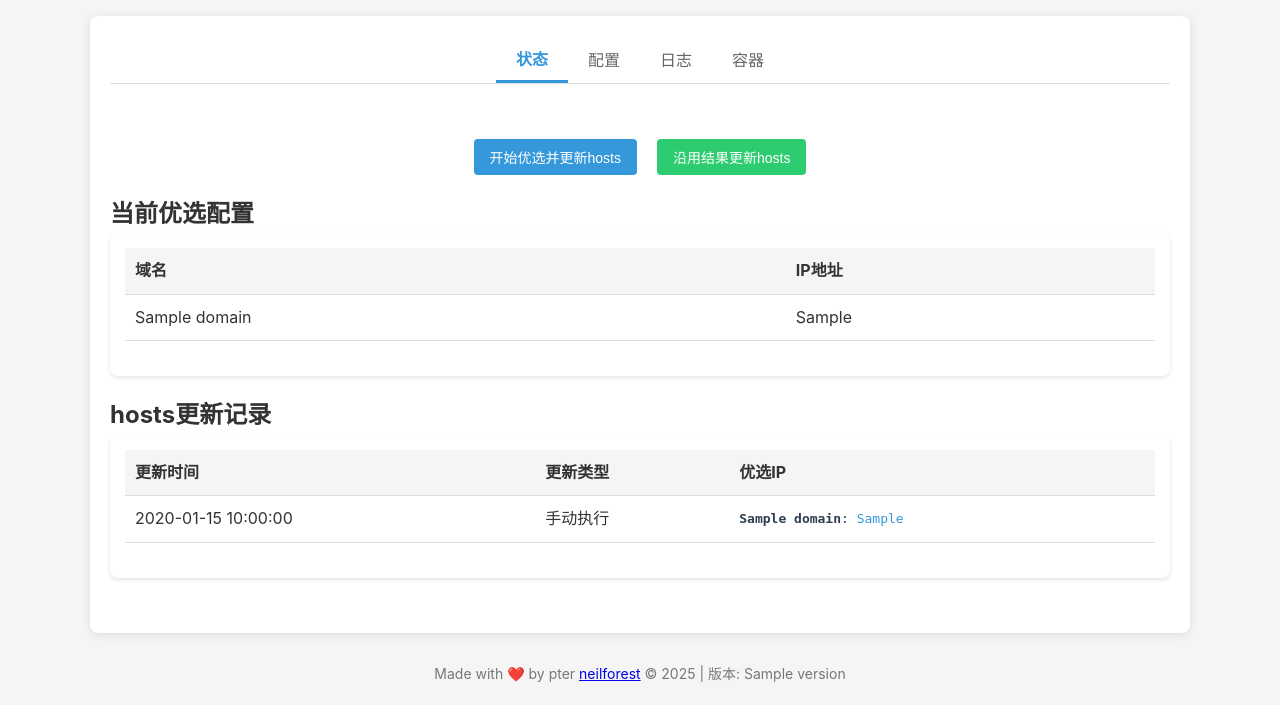
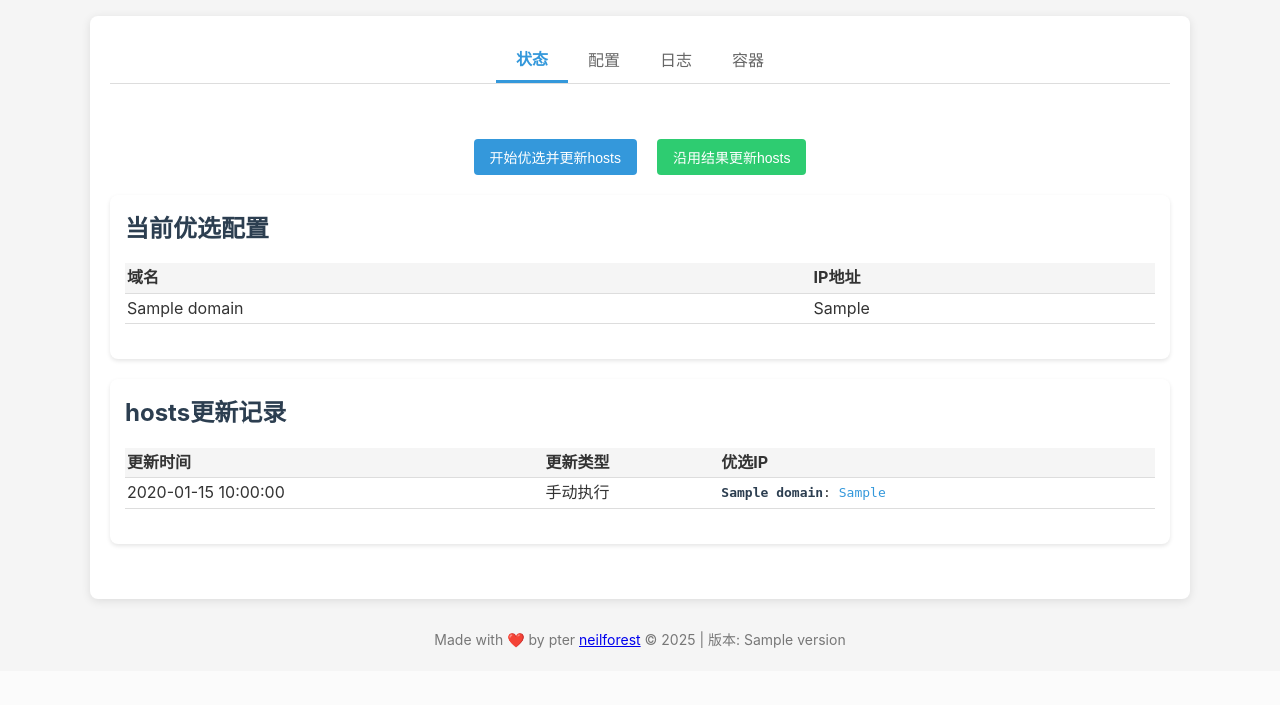
Before and after one commit to neilforest7/cloudflare-hosts-updater, a Flask app: template app/templates/index.html in a window 1280 px wide. Shown: the part 132-837 px from the top of the page. After the commit the page ends 780 px from the top, so only its background shows below. Run offline with Flask 3, Linux system fonts and the light colour scheme; the template is opened without the code that fills it: most values are stand-ins (such as "Sample title", 1, 10 or a date in 2020); parts of the project's set-up code (start-up, migrations or seed data) failed here and were passed over.

Commit message:
✨ 更新版本号至1.0.6，优化HTML模板

```diff
--- a/app/main.py
+++ b/app/main.py
@@ -15,7 +15,7 @@ import schedule
 import toml
 from datetime import datetime, timezone, timedelta
 
-VERSION = "1.0.5"
+VERSION = "1.0.6"
 
 # 设置默认时区为Asia/Shanghai (UTC+8)
 TIMEZONE = timezone(timedelta(hours=8))
--- a/app/static/style.css
+++ b/app/static/style.css
@@ -151,7 +151,7 @@ header h1 {
 
 .data-table th,
 .data-table td {
-    padding: 10px;
+    padding: 2px;
     text-align: left;
     border-bottom: 1px solid #ddd;
 }
--- a/app/templates/index.html
+++ b/app/templates/index.html
@@ -33,8 +33,8 @@
                 </div>
             </div>
 
-            <h2>当前优选配置</h2>
             <div class="ip-table-container current-config">
+                <h2>当前优选配置</h2>
                 <table class="data-table">
                     <thead>
                         <tr>
@@ -57,8 +57,8 @@
                 </table>
             </div>
 
-            <h2>hosts更新记录</h2>
             <div class="ip-table-container update-history">
+                <h2>hosts更新记录</h2>
                 <table class="data-table">
                     <thead>
                         <tr>
```
Also changed, not shown: 1 other file.
